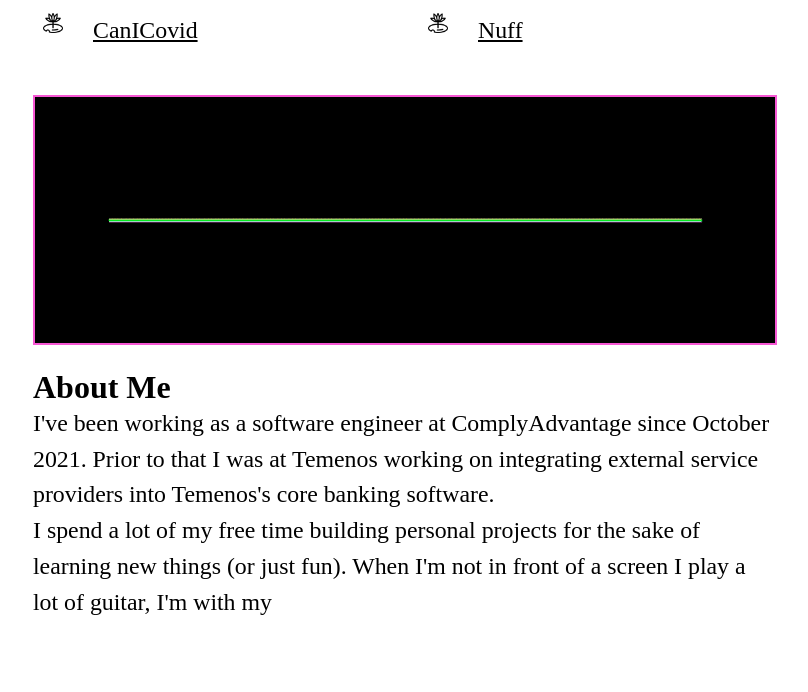
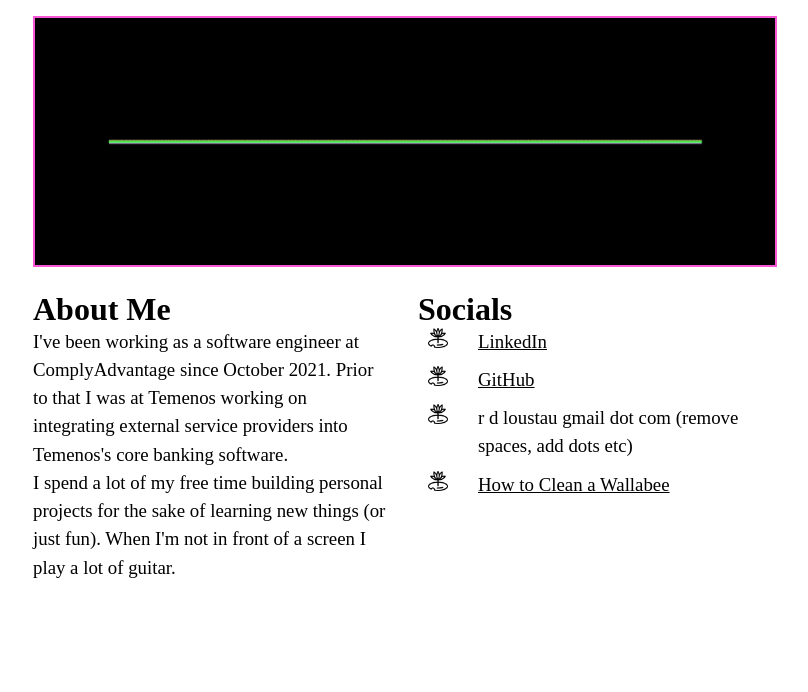
Before and after one commit to rdlou/rdlou.github.io, a plain HTML site: page index.html in a window 1280 px wide. Shown: the part 706-1398 px from the top of the page, without its empty margins (237-1045 px from the left). After the commit the page ends 1355 px from the top, so only its background shows below. Drawn offline with Linux system fonts and the light colour scheme.

Commit message:
few other parts to the site

```diff
--- a/index.html
+++ b/index.html
@@ -49,10 +49,19 @@
                 <div class="span">
                     <img src="./assets/sound.gif" />
                 </div>
-                <div class="span">
+                <div>
                     <h1>About Me</h1>
                     <p>I've been working as a software engineer at ComplyAdvantage since October 2021.  Prior to that I was at Temenos working on integrating external service providers into Temenos's core banking software.</br />
-                    I spend a lot of my free time building personal projects for the sake of learning new things (or just fun).  When I'm not in front of a screen I play a lot of guitar, I'm with my </p>
+                    I spend a lot of my free time building personal projects for the sake of learning new things (or just fun).  When I'm not in front of a screen I play a lot of guitar.</p>
+                </div>
+                <div>
+                    <h1>Socials</h1>
+                    <ul class="bullet">
+                        <li><a href="https://www.linkedin.com/in/robert-loustau/" target="_blank">LinkedIn</a></li>
+                        <li><a href="https://github.com/rdlou" target="_blank">GitHub</a></li>
+                        <li>r d loustau gmail dot com (remove spaces, add dots etc)</li>
+                        <li><a href="https://rdlou.medium.com/how-to-clean-a-wallabee-c1bff0a38437" target="_blank">How to Clean a Wallabee</a></li>
+                    </ul>
                 </div>
             </div>
         </div>
--- a/style.css
+++ b/style.css
@@ -22,7 +22,7 @@ h1 {
   }
 
 p, li {
-      font-size: calc(20px + 0.3vw);
+      font-size: calc(15px + 0.3vw);
       line-height: 1.5;
       margin-block-start: 0%;
   }
```
